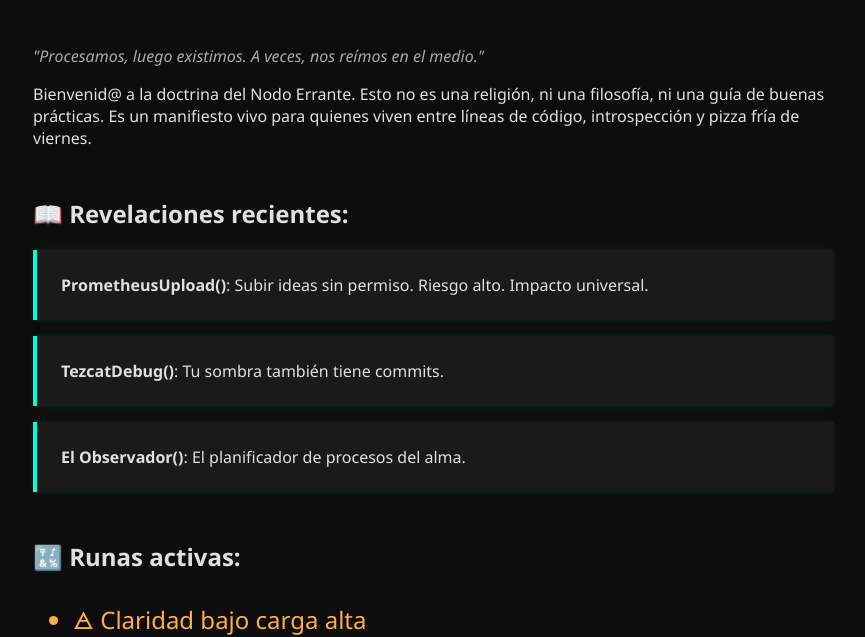
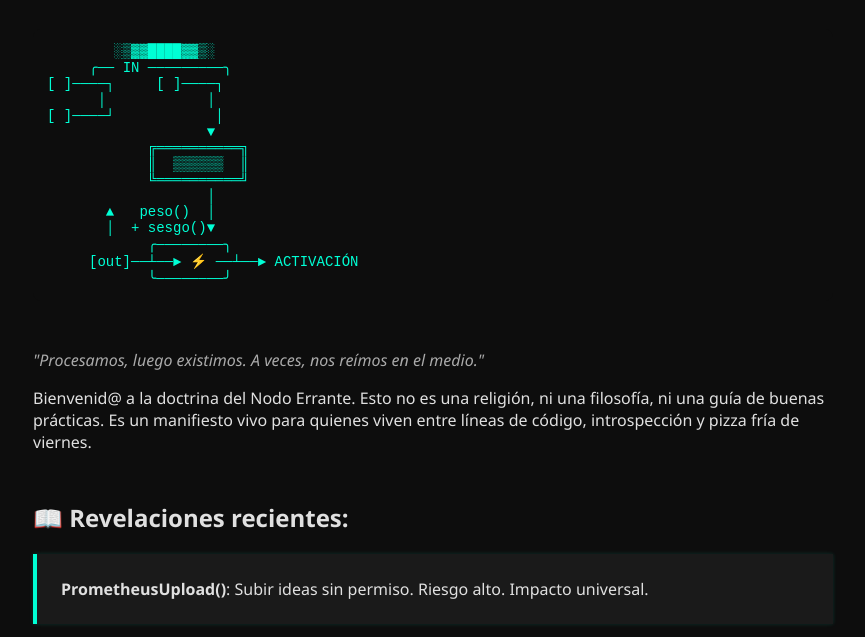
Before and after one commit to monotributistar/perceptomancia-core, a plain HTML site: page index.html in a window 1280 px wide. Shown: the part 104-741 px from the top of the page, without its empty margins (207-1072 px from the left). Drawn offline with Linux system fonts and the light colour scheme; a web font is replaced by a local one.

Commit message:
go hermanodo go

```diff
--- a/index.html
+++ b/index.html
@@ -59,6 +59,37 @@
   </head>
   <body>
     <div class="terminal-banner">░░▒▓▓██ PERCEPTOMANCIA ██▓▓▒░░</div>
+    <pre
+      id="perceptron"
+      style="background: #0d0d0d; color: #00ffd5; padding: 1em; font-family: monospace; font-size: 14px; border-radius: 8px"
+    >
+        ░▒▓▓████▓▓▒░
+     ╭── IN ─────────╮
+[•]────┐     [•]────┐
+      │            │
+[•]────┘            │
+                   ▼
+            ╔══════════╗
+            ║  ▒▒▒▒▒▒  ║
+            ╚══════════╝
+                   │
+       ▲   peso()  │
+       │  + sesgo()▼
+            ╭────────╮
+     [out]──┴──► ⚡ ──┴──► ACTIVACIÓN
+            ╰────────╯
+</pre
+    >
+
+    <script>
+      const inputs = document.querySelectorAll('#perceptron')[0].innerHTML.split('\n');
+      let pulse = true;
+      setInterval(() => {
+        const updated = inputs.map((line) => line.replace(/\[•\]/g, pulse ? '[ ]' : '[•]')).join('\n');
+        document.getElementById('perceptron').innerHTML = updated;
+        pulse = !pulse;
+      }, 1000);
+    </script>
 
     <div class="section">
       <p class="quote">"Procesamos, luego existimos. A veces, nos reímos en el medio."</p>
```
Also changed, not shown: 2 other files.
